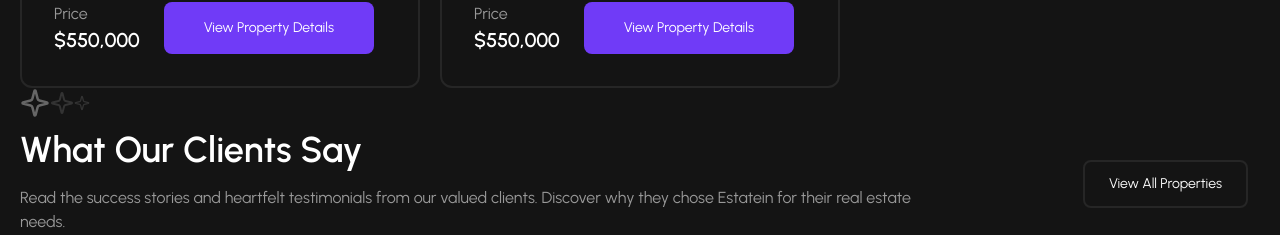
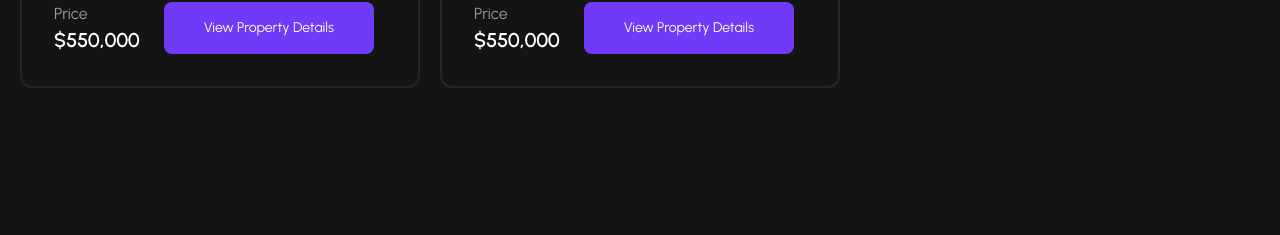
Before and after one commit to Ahmedatia99/Estatein, a React (Vite) app: page / in a window 1280 px wide. Shown: the part 2324-2559 px from the top of the page. After the commit the page ends 2412 px from the top, so only its background shows below. Built offline with nearby package versions, Linux system fonts and the light colour scheme.

Commit message:
additions to hotel card

```diff
--- a/src/components/Home/HomeLayout.jsx
+++ b/src/components/Home/HomeLayout.jsx
@@ -2,7 +2,7 @@ import React from "react";
 import Header from "./atom/Header";
 import Featureprop from "./atom/Featureprop";
 import Feature from "./atom/Feature";
-import Comments from "./atom/Comments";
+// import Comments from "./atom/Comments";
 export default function HomeLayout() {
   return (
     <main>
@@ -10,7 +10,7 @@ export default function HomeLayout() {
         <Header />
         <Featureprop />
         <Feature />
-        <Comments />
+        {/* <Comments /> */}
       </section>
     </main>
   );
```
